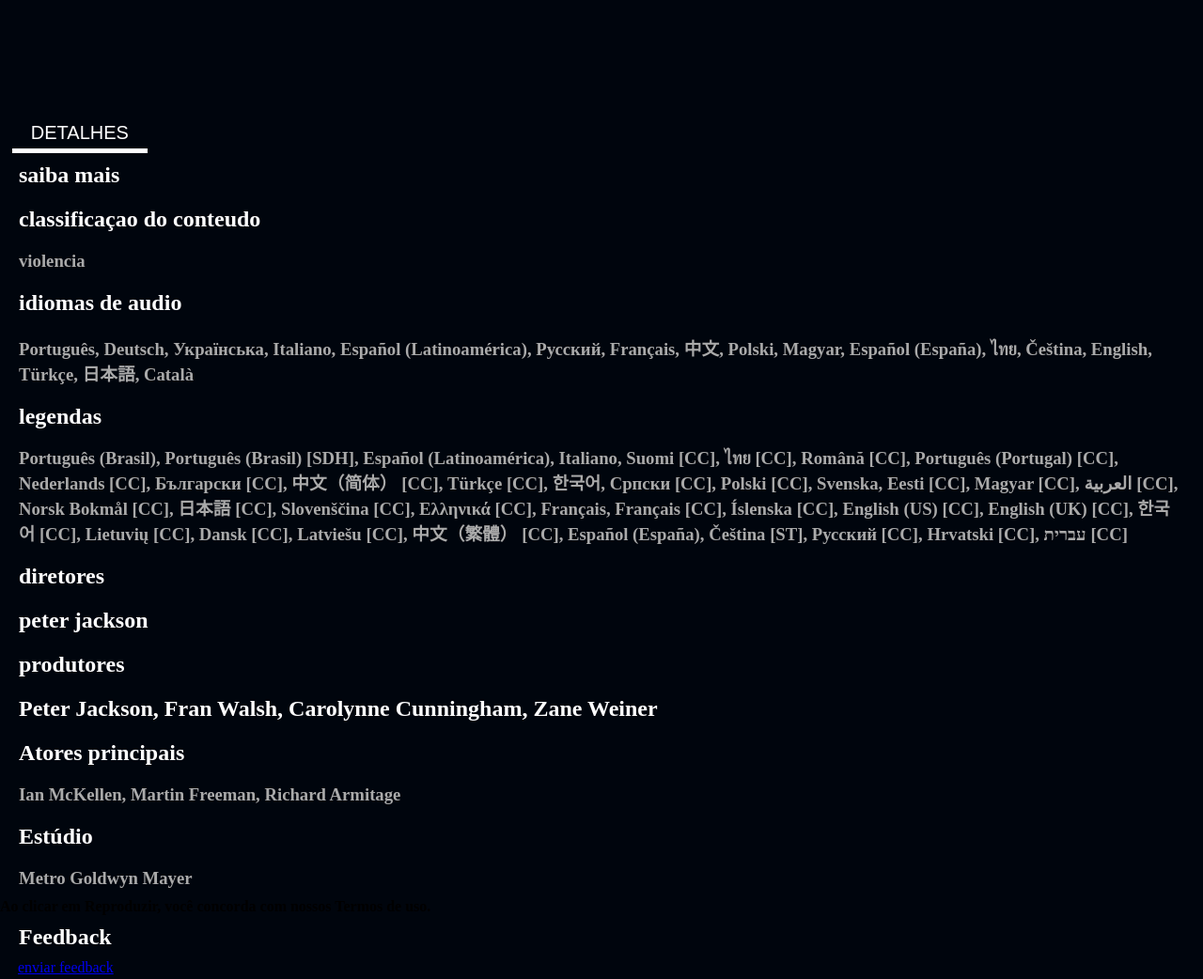
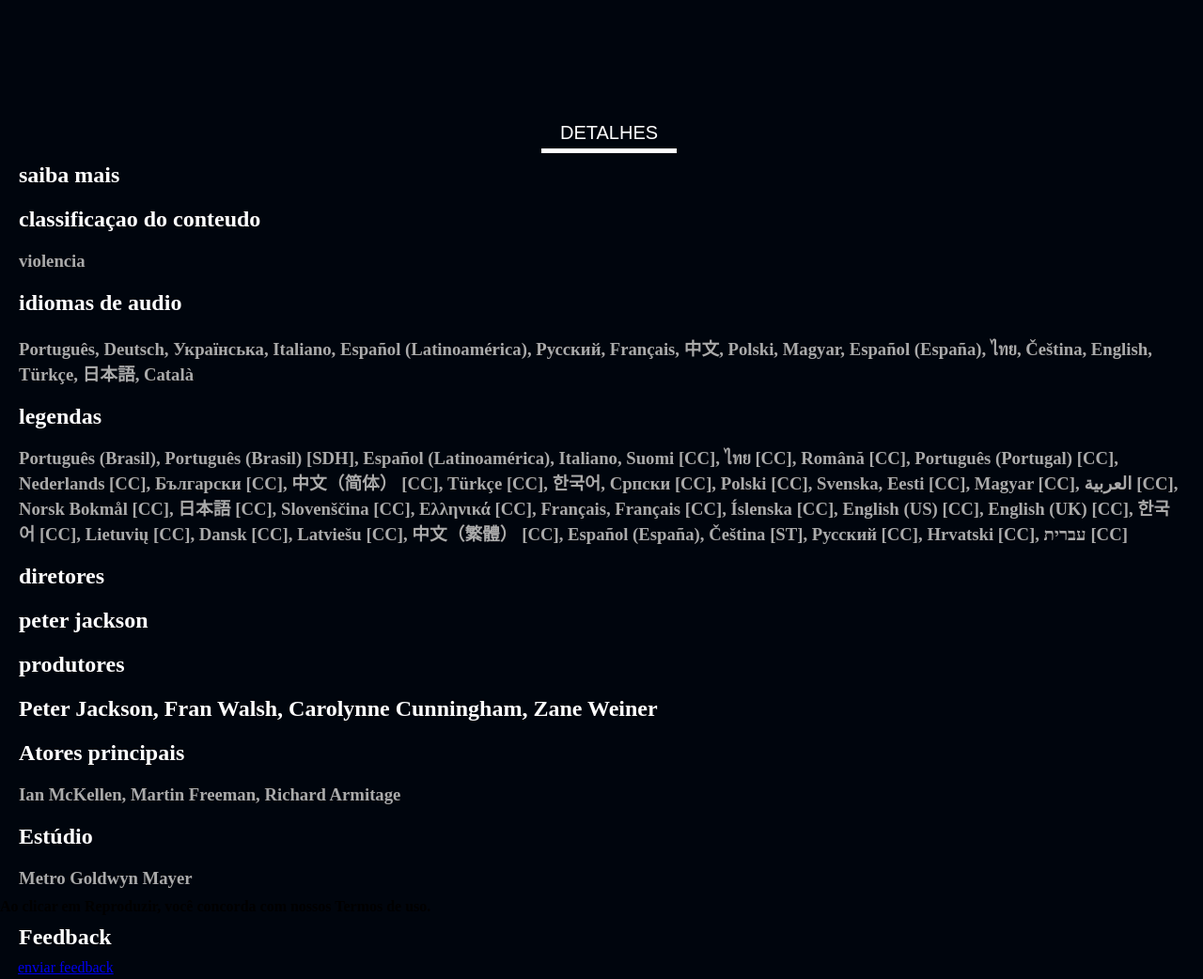
Before and after one commit to Luizferreira01/projeto-netflix, a website: page index.html in a window 1280 px wide. Shown: the part 1160-2202 px from the top of the page at 94% size. Drawn offline with nearby package versions, Linux system fonts and the light colour scheme; files that its build step writes are made by us from their sources.

Commit message:
Update shows.scss

```diff
--- a/src/styles/shows.scss
+++ b/src/styles/shows.scss
@@ -74,3 +74,13 @@
     align-items: center;
     padding-left: 19px;
 }
+
+.detalhes-1 {
+margin-bottom: 350px;
+}
+
+.detalhes-2 {
+    justify-content: center;
+    align-items: center;
+    margin-left: 45%;
+}
```
